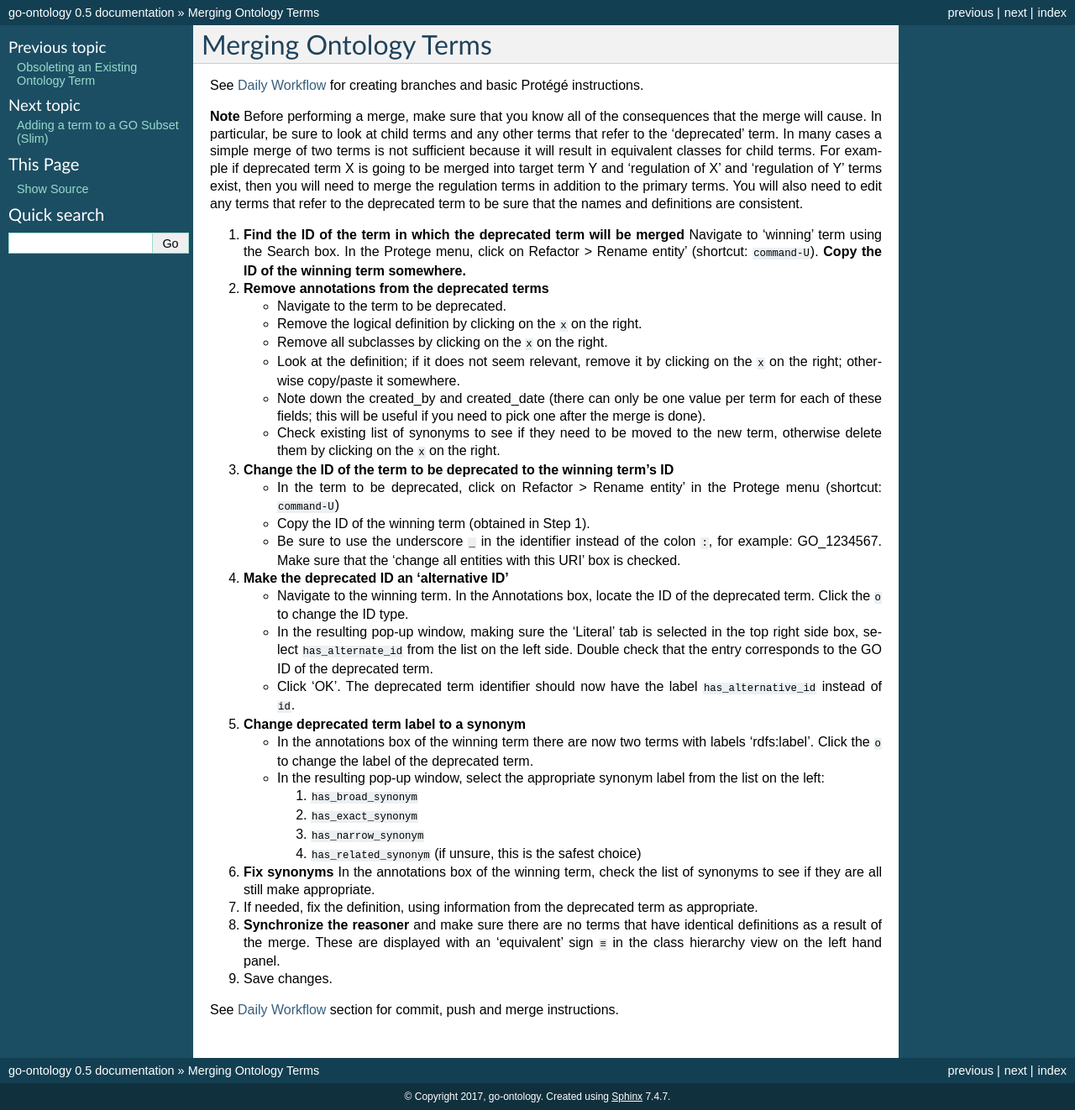
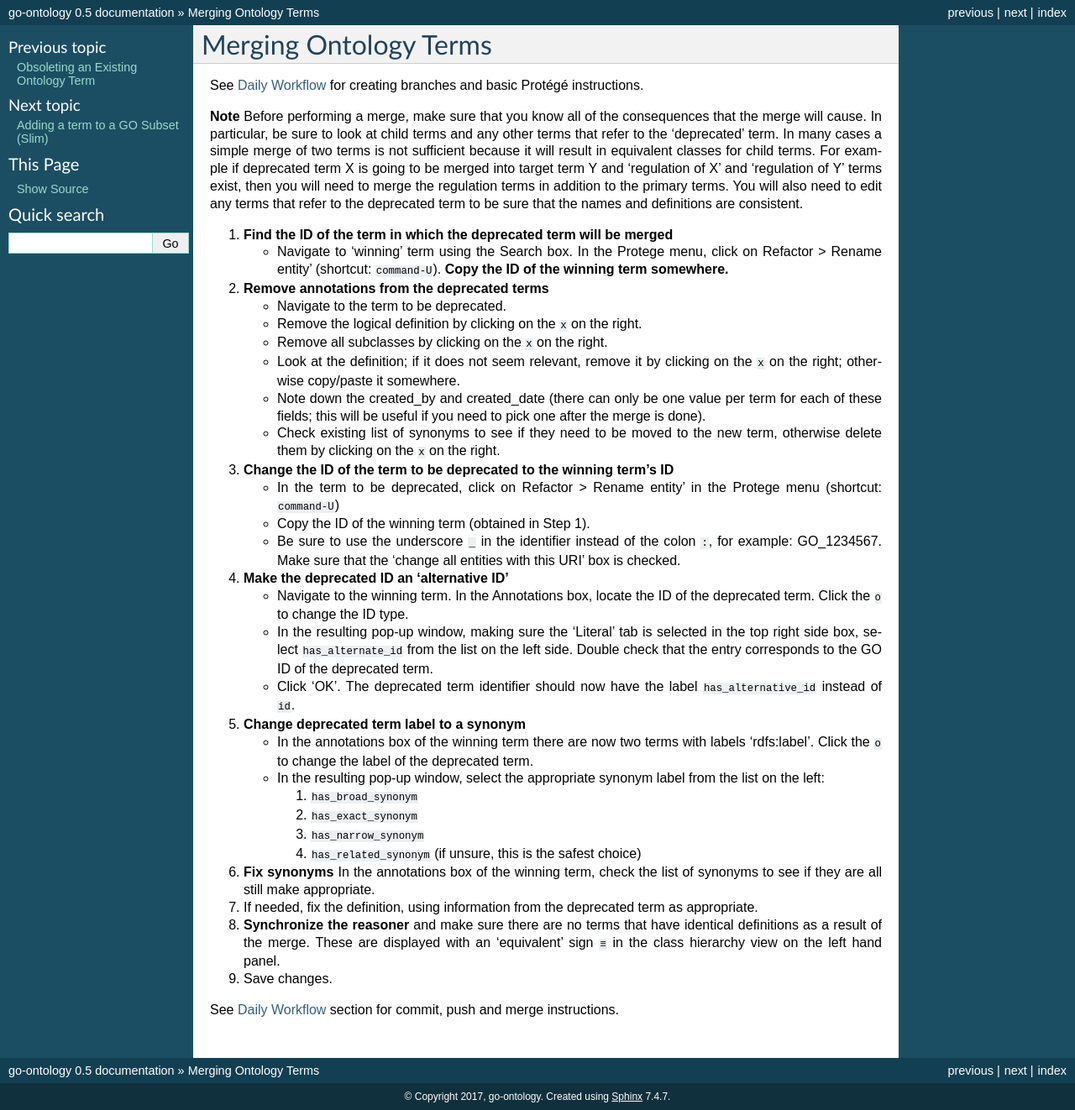
Before and after one commit to geneontology/go-ontology, a Sphinx documentation site: the page built from docs/MergeTerms.md, in a window 1280 px wide. Shown: the whole page at 84% size. Built offline with Sphinx 7.4.7, drawn with Linux system fonts in a browser that asks for light colours.

````diff
--- a/docs/MergeTerms.md
+++ b/docs/MergeTerms.md
@@ -6,7 +6,7 @@ See [Daily Workflow](http://go-ontology.readthedocs.io/en/latest/Installgit.html
 **Note** Before performing a merge, make sure that you know all of the consequences that the merge will cause. In particular, be sure to look at child terms and any other terms that refer to the ‘deprecated’ term. In many cases a simple merge of two terms is not sufficient because it will result in equivalent classes for child terms. For example if deprecated term X is going to be merged into target term Y and ‘regulation of X’ and ‘regulation of Y’ terms exist, then you will need to merge the regulation terms in addition to the primary terms. You will also need to edit any terms that refer to the deprecated term to be sure that the names and definitions are consistent.
 
 1.	**Find the ID of the term in which the deprecated term will be merged**
-Navigate to 'winning' term using the Search box. In the Protege menu, click on Refactor > Rename entity’ (shortcut: ```command-U```). **Copy the ID of the winning term somewhere.**
+    - Navigate to 'winning' term using the Search box. In the Protege menu, click on Refactor > Rename entity’ (shortcut: ```command-U```). **Copy the ID of the winning term somewhere.**
 
  2. **Remove annotations from the deprecated terms**
     - Navigate to the term to be deprecated.
````
